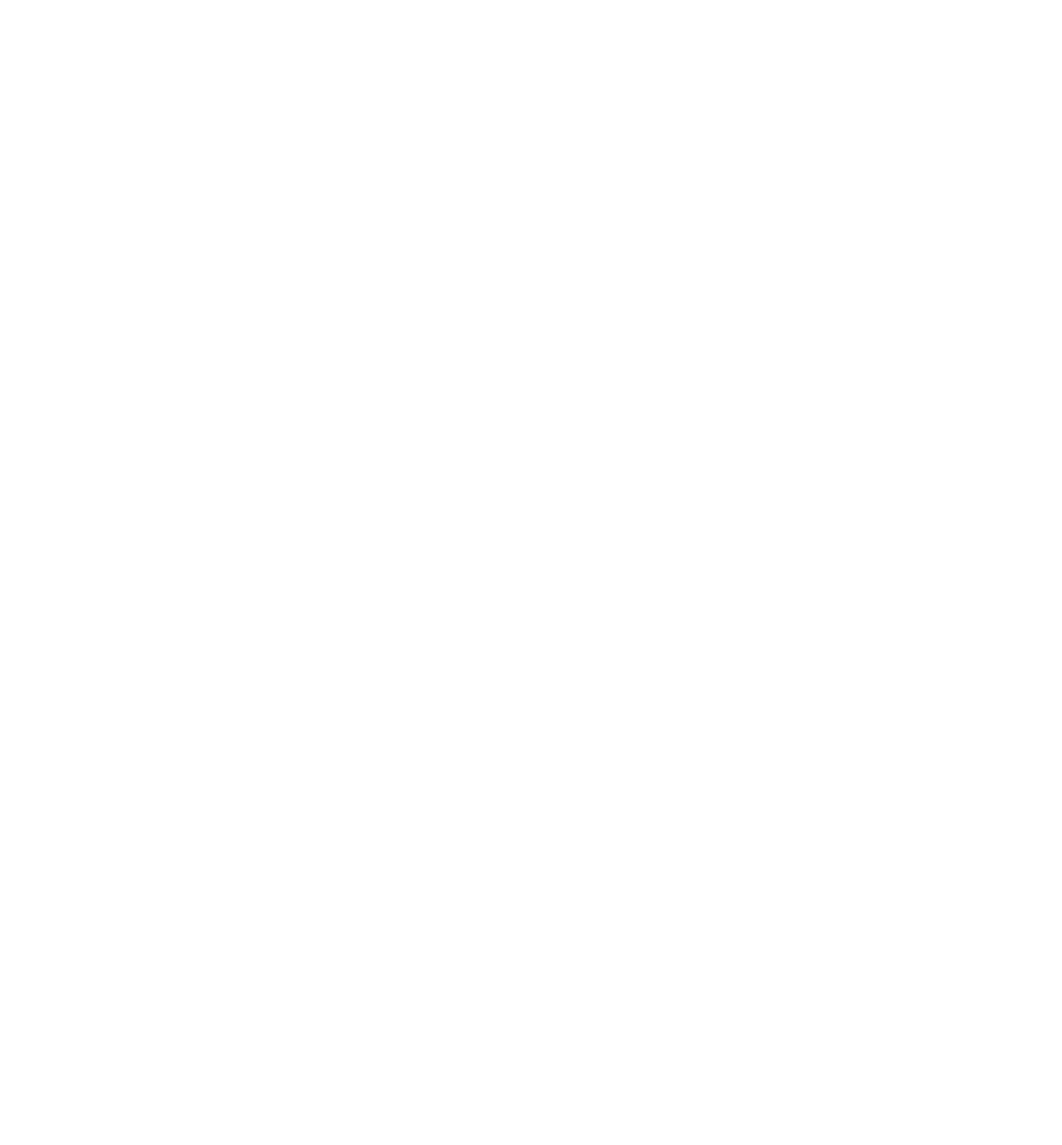
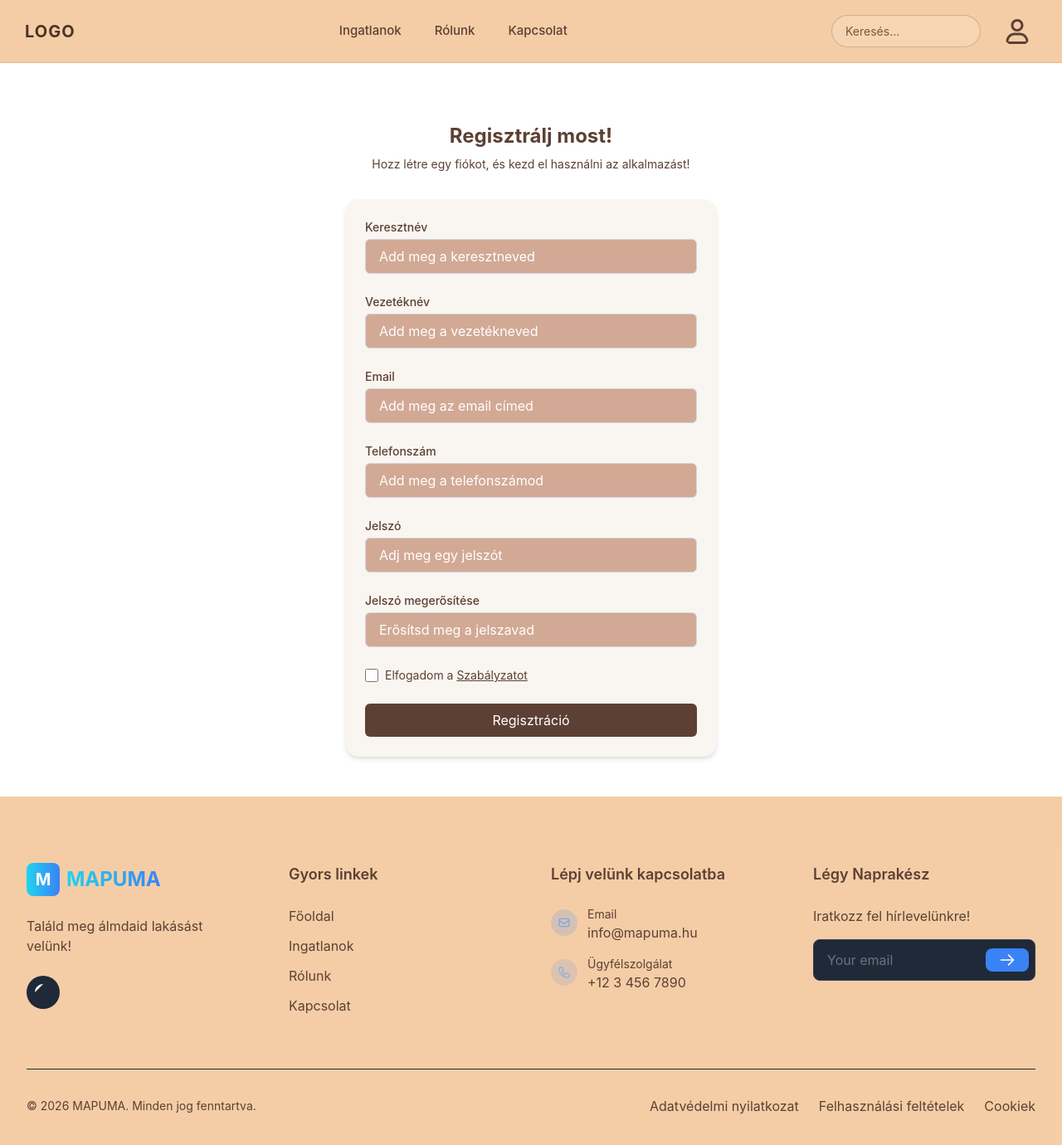
Before and after one commit to martonfalvai/szakdoga, a React (Create React App) app in the folder frontend/: page /register in a window 1280 px wide. Before the commit this address had no page. Shown: the top 1380 px of the page at 83% size. Before the commit the page ends 800 px from the top, so only its background shows below. Built offline with nearby package versions, Linux system fonts and the light colour scheme.

Commit message:
login register felület

```diff
--- a/frontend/src/App.tsx
+++ b/frontend/src/App.tsx
@@ -2,6 +2,7 @@ import { BrowserRouter, Routes, Route } from "react-router-dom";
 import MainLayout from "./Layouts/MainLayouts";
 import Home from "./Pages/Home";
 import Login from "./Pages/Login";
+import Register from "./Pages/Register";
 
 const App = () => (
   <BrowserRouter>
@@ -12,6 +13,7 @@ const App = () => (
         <Route path="about" element={<div>Rólunk oldal</div>} />
         <Route path="contact" element={<div>Kapcsolat oldal</div>} />
         <Route path="login" element={<Login />}/>
+        <Route path="register" element={<Register/>} />
       </Route>
     </Routes>
   </BrowserRouter>
--- a/frontend/src/Pages/Login.tsx
+++ b/frontend/src/Pages/Login.tsx
@@ -1,5 +1,4 @@
 import React, { useState } from "react";
-import styles from "./Login.module.css";
 
 const Login: React.FC = () => {
   const [email, setEmail] = useState("");
@@ -8,94 +7,93 @@ const Login: React.FC = () => {
   const handleSubmit = (e: React.FormEvent) => {
     e.preventDefault();
     console.log("Login attempt:", { email, password });
-    // valami login logika
+    alert(`Bejelentkezés: Email: ${email}, Jelszó: ${password}`);
   };
 
   return (
-    <div className="flex min-h-full flex-col justify-center px-6 py-12 lg:px-8">
-    <div className="sm:mx-auto sm:w-full sm:max-w-sm">
+    <div className="relative flex min-h-screen items-center justify-center bg-white px-4 py-12">
+      <div className="w-full max-w-md z-10">
+        <div className="text-center mb-8">
           <img
+            src="https://tailwindcss.com/plus-assets/img/logos/mark.svg?color=indigo&shade=600"
             alt="Your Company"
-        src="https://tailwindcss.com/plus-assets/img/logos/mark.svg?color=indigo&shade=600"
-        className="mx-auto h-10 w-auto dark:hidden"
+            className="mx-auto h-10 w-auto"
           />
-      <img
-        alt="Your Company"
-        src="https://tailwindcss.com/plus-assets/img/logos/mark.svg?color=indigo&shade=500"
-        className="mx-auto h-10 w-auto not-dark:hidden"
-      />
-      <h2 className="mt-10 text-center text-2xl/9 font-bold tracking-tight text-gray-900 dark:text-white">
-        Sign in to your account
+          <h2 className="mt-6 text-2xl font-bold text-[#5c4033]">
+            Jelentkezz be!
           </h2>
+          <p className="mt-2 text-sm text-[#5c4033]">
+            Lépj be a fiókodba, és folytasd a kalandot!
+          </p>
         </div>
 
-    <div className="mt-10 sm:mx-auto sm:w-full sm:max-w-sm">
-      <form action="#" method="POST" className="space-y-6">
+        <form
+          onSubmit={handleSubmit}
+          className="space-y-6 bg-[#f9f5f1] p-6 rounded-2xl shadow-md"
+        >
           <div>
-          <label htmlFor="email" className="block text-sm/6 font-medium text-gray-900 dark:text-gray-100">
-            Email address
+            <label
+              htmlFor="email"
+              className="block text-sm font-medium text-[#5c4033] mb-1"
+            >
+              Email
             </label>
-          <div className="mt-2">
             <input
+              type="email"
               id="email"
-              name="email"
-              type="email"
               required
-              autoComplete="email"
-              className="block w-full rounded-md bg-white px-3 py-1.5 text-base text-gray-900 outline-1 -outline-offset-1 outline-gray-300 placeholder:text-gray-400 focus:outline-2 focus:-outline-offset-2 focus:outline-indigo-600 sm:text-sm/6 dark:bg-white/5 dark:text-white dark:outline-white/10 dark:placeholder:text-gray-500 dark:focus:outline-indigo-500"
+              value={email}
+              onChange={(e) => setEmail(e.target.value)}
+              placeholder="Add meg az email címed"
+              className="w-full px-4 py-2 rounded-md bg-[#d2a995] text-[#5c4033] placeholder-white border border-gray-300 focus:outline-none focus:ring-2 focus:ring-[#5c4033]"
             />
-          </div>
           </div>
 
           <div>
             <div className="flex items-center justify-between">
-            <label htmlFor="password" className="block text-sm/6 font-medium text-gray-900 dark:text-gray-100">
-              Password
+              <label
+                htmlFor="password"
+                className="block text-sm font-medium text-[#5c4033] mb-1"
+              >
+                Jelszó
               </label>
-            <div className="text-sm">
               <a
-                href="#"
-                className="font-semibold text-indigo-600 hover:text-indigo-500 dark:text-indigo-400 dark:hover:text-indigo-300"
+                href="/forgot-password"
+                className="text-sm font-semibold text-[#5c4033] hover:opacity-80"
               >
-                Forgot password?
+                Elfelejtetted a jelszót?
               </a>
             </div>
-          </div>
-          <div className="mt-2">
             <input
+              type="password"
               id="password"
-              name="password"
-              type="password"
               required
-              autoComplete="current-password"
-              className="block w-full rounded-md bg-white px-3 py-1.5 text-base text-gray-900 outline-1 -outline-offset-1 outline-gray-300 placeholder:text-gray-400 focus:outline-2 focus:-outline-offset-2 focus:outline-indigo-600 sm:text-sm/6 dark:bg-white/5 dark:text-white dark:outline-white/10 dark:placeholder:text-gray-500 dark:focus:outline-indigo-500"
+              value={password}
+              onChange={(e) => setPassword(e.target.value)}
+              placeholder="••••••••"
+              className="w-full mt-2 px-4 py-2 rounded-md bg-[#d2a995] text-[#5c4033] placeholder-white border border-gray-300 focus:outline-none focus:ring-2 focus:ring-[#5c4033]"
             />
           </div>
-        </div>
 
-        <div>
           <button
             type="submit"
-            className="flex w-full justify-center rounded-md bg-indigo-600 px-3 py-1.5 text-sm/6 font-semibold text-white shadow-xs hover:bg-indigo-500 focus-visible:outline-2 focus-visible:outline-offset-2 focus-visible:outline-indigo-600 dark:bg-indigo-500 dark:shadow-none dark:hover:bg-indigo-400 dark:focus-visible:outline-indigo-500"
+            className="w-full py-2 rounded-md bg-[#5c4033] text-white font-semibold hover:opacity-90 focus:outline-none focus:ring-2 focus:ring-[#5c4033]"
           >
-            Sign in
+            Bejelentkezés
           </button>
-        </div>
         </form>
 
-      <p className="mt-10 text-center text-sm/6 text-gray-500 dark:text-gray-400">
-        Not a member?{' '}
+        <p className="mt-6 text-center text-sm text-[#5c4033]">
+          Még nem regisztráltál?{" "}
           <a
-          href="#"
-          className="font-semibold text-indigo-600 hover:text-indigo-500 dark:text-indigo-400 dark:hover:text-indigo-300"
+            href="/register"
+            className="font-semibold text-[#5c4033] hover:opacity-80"
           >
-          Start a 14 day free trial
+            Próbáld ki 14 napig ingyen!
           </a>
         </p>
       </div>
     </div>
-
-
   );
 };
 
--- /dev/null
+++ b/frontend/src/Pages/Register.tsx
@@ -0,0 +1,164 @@
+import React, { useState } from "react";
+
+const Register: React.FC = () => {
+  const [firstName, setFirstName] = useState("");
+  const [lastName, setLastName] = useState("");
+  const [email, setEmail] = useState("");
+  const [phone, setPhone] = useState("");
+  const [password, setPassword] = useState("");
+  const [confirmPassword, setConfirmPassword] = useState("");
+  const [terms, setTerms] = useState(false);
+
+  const handleSubmit = (e: React.FormEvent) => {
+    e.preventDefault();
+
+    // Egyszerű validáció
+    if (!firstName || !lastName || !email || !phone || !password || !confirmPassword) {
+      alert("Minden mező kitöltése kötelező!");
+      return;
+    }
+
+    if (password !== confirmPassword) {
+      alert("A jelszavak nem egyeznek!");
+      return;
+    }
+
+    if (!terms) {
+      alert("El kell fogadnod a szabályzatot!");
+      return;
+    }
+
+    console.log("Registration successful:", { firstName, lastName, email, phone });
+    alert("Sikeres regisztráció!");
+  };
+
+  return (
+    <div className="relative flex min-h-screen items-center justify-center bg-white px-4 py-12">
+      <div className="w-full max-w-md z-10">
+        <div className="text-center mb-8">
+          <h2 className="mt-6 text-2xl font-bold text-[#5c4033]">
+            Regisztrálj most!
+          </h2>
+          <p className="mt-2 text-sm text-[#5c4033]">
+            Hozz létre egy fiókot, és kezd el használni az alkalmazást!
+          </p>
+        </div>
+
+        <form onSubmit={handleSubmit} className="space-y-6 bg-[#f9f5f1] p-6 rounded-2xl shadow-md">
+          <div>
+            <label htmlFor="firstName" className="block text-sm font-medium text-[#5c4033] mb-1">
+              Keresztnév
+            </label>
+            <input
+              type="text"
+              id="firstName"
+              value={firstName}
+              onChange={(e) => setFirstName(e.target.value)}
+              placeholder="Add meg a keresztneved"
+              className="w-full px-4 py-2 rounded-md bg-[#d2a995] text-[#5c4033] placeholder-white border border-gray-300 focus:outline-none focus:ring-2 focus:ring-[#5c4033]"
+              required
+            />
+          </div>
+
+          <div>
+            <label htmlFor="lastName" className="block text-sm font-medium text-[#5c4033] mb-1">
+              Vezetéknév
+            </label>
+            <input
+              type="text"
+              id="lastName"
+              value={lastName}
+              onChange={(e) => setLastName(e.target.value)}
+              placeholder="Add meg a vezetékneved"
+              className="w-full px-4 py-2 rounded-md bg-[#d2a995] text-[#5c4033] placeholder-white border border-gray-300 focus:outline-none focus:ring-2 focus:ring-[#5c4033]"
+              required
+            />
+          </div>
+
+          <div>
+            <label htmlFor="email" className="block text-sm font-medium text-[#5c4033] mb-1">
+              Email
+            </label>
+            <input
+              type="email"
+              id="email"
+              value={email}
+              onChange={(e) => setEmail(e.target.value)}
+              placeholder="Add meg az email címed"
+              className="w-full px-4 py-2 rounded-md bg-[#d2a995] text-[#5c4033] placeholder-white border border-gray-300 focus:outline-none focus:ring-2 focus:ring-[#5c4033]"
+              required
+            />
+          </div>
+
+          <div>
+            <label htmlFor="phone" className="block text-sm font-medium text-[#5c4033] mb-1">
+              Telefonszám
+            </label>
+            <input
+              type="tel"
+              id="phone"
+              value={phone}
+              onChange={(e) => setPhone(e.target.value)}
+              placeholder="Add meg a telefonszámod"
+              className="w-full px-4 py-2 rounded-md bg-[#d2a995] text-[#5c4033] placeholder-white border border-gray-300 focus:outline-none focus:ring-2 focus:ring-[#5c4033]"
+              required
+            />
+          </div>
+
+          <div>
+            <label htmlFor="password" className="block text-sm font-medium text-[#5c4033] mb-1">
+              Jelszó
+            </label>
+            <input
+              type="password"
+              id="password"
+              value={password}
+              onChange={(e) => setPassword(e.target.value)}
+              placeholder="Adj meg egy jelszót"
+              className="w-full px-4 py-2 rounded-md bg-[#d2a995] text-[#5c4033] placeholder-white border border-gray-300 focus:outline-none focus:ring-2 focus:ring-[#5c4033]"
+              required
+            />
+          </div>
+
+          <div>
+            <label htmlFor="confirmPassword" className="block text-sm font-medium text-[#5c4033] mb-1">
+              Jelszó megerősítése
+            </label>
+            <input
+              type="password"
+              id="confirmPassword"
+              value={confirmPassword}
+              onChange={(e) => setConfirmPassword(e.target.value)}
+              placeholder="Erősítsd meg a jelszavad"
+              className="w-full px-4 py-2 rounded-md bg-[#d2a995] text-[#5c4033] placeholder-white border border-gray-300 focus:outline-none focus:ring-2 focus:ring-[#5c4033]"
+              required
+            />
+          </div>
+
+          <div className="flex items-center">
+            <input
+              type="checkbox"
+              id="terms"
+              checked={terms}
+              onChange={(e) => setTerms(e.target.checked)}
+              className="h-4 w-4 text-[#5c4033] border-gray-300 rounded focus:ring-[#5c4033]"
+              required
+            />
+            <label htmlFor="terms" className="ml-2 text-sm text-[#5c4033]">
+              Elfogadom a <a href="#" className="underline">Szabályzatot</a>
+            </label>
+          </div>
+
+          <button
+            type="submit"
+            className="w-full bg-[#5c4033] text-white py-2 rounded-md hover:opacity-90 focus:outline-none focus:ring-2 focus:ring-[#5c4033]"
+          >
+            Regisztráció
+          </button>
+        </form>
+      </div>
+    </div>
+  );
+};
+
+export default Register;
--- a/frontend/src/components/Footer/Footer.module.css
+++ b/frontend/src/components/Footer/Footer.module.css
@@ -5,7 +5,7 @@
 }
 
 .footer {
-    background: rgba(242, 197, 151, 0.85);
+    background: #f2c597d9;
     color: #fff;
     text-align: center;
     padding: 20px 0;
--- a/frontend/src/components/Footer/Footer.tsx
+++ b/frontend/src/components/Footer/Footer.tsx
@@ -6,16 +6,7 @@ const Footer: React.FC = () => {
   const orbRef = useRef<HTMLDivElement>(null);
   const [year, setYear] = useState<number>(new Date().getFullYear());
 
-  useEffect(() => {
-    const handleMouseMove = (e: MouseEvent) => {
-      if (orbRef.current) {
-        orbRef.current.style.left = `${e.clientX}px`;
-        orbRef.current.style.top = `${e.clientY}px`;
-      }
-    };
-    window.addEventListener("mousemove", handleMouseMove);
-    return () => window.removeEventListener("mousemove", handleMouseMove);
-  }, []);
+
 
   const footerLinks = [
     { label: "Adatvédelmi nyilatkozat", to: "/privacy" },
@@ -24,13 +15,9 @@ const Footer: React.FC = () => {
   ];
 
   return (
-    <footer className="relative bg-gradient-to-br from-gray-900 to-gray-800 text-white overflow-hidden">
+    <footer className=" bg-[#f2c597d9] text-white overflow-hidden">
       {/* Animated background */}
-      <div className="absolute top-0 left-0 w-full h-full overflow-hidden opacity-20">
-        <div className="absolute top-20 left-10 w-32 h-32 bg-blue-500 rounded-full filter blur-3xl animate-float1"></div>
-        <div className="absolute top-40 right-20 w-40 h-40 bg-purple-500 rounded-full filter blur-3xl animate-float2"></div>
-        <div className="absolute bottom-10 left-1/2 w-48 h-48 bg-cyan-500 rounded-full filter blur-3xl animate-float3"></div>
-      </div>
+      <div className="absolute top-0 left-0 w-full h-full overflow-hidden opacity-20"></div>
 
       {/* Main content */}
       <div className="relative max-w-7xl mx-auto px-6 py-16 sm:py-20 lg:px-8">
@@ -45,7 +32,7 @@ const Footer: React.FC = () => {
                 MAPUMA
               </h2>
             </div>
-            <p className="text-gray-300 mb-6">
+            <p className="text-[#5c4033] mb-6">
               Találd meg álmdaid lakásást velünk!
             </p>
 
@@ -70,20 +57,22 @@ const Footer: React.FC = () => {
 
           {/* Quick links */}
           <div>
-            <h3 className="text-lg font-semibold mb-6">Gyors linkek</h3>
+            <h3 className="text-lg text-[#5c4033] font-semibold mb-6">
+              Gyors linkek
+            </h3>
             <ul className="space-y-3">
               <li>
                 <Link
                   to="/"
-                  className="text-gray-300 hover:text-white hover:pl-2 transition-all duration-300 flex items-center"
+                  className="text-[#5c4033] hover:text-white hover:pl-2 transition-all duration-300 flex items-center"
                 >
-                  Home
+                  Főoldal
                 </Link>
               </li>
               <li>
                 <Link
                   to="/apartments"
-                  className="text-gray-300 hover:text-white hover:pl-2 transition-all duration-300 flex items-center"
+                  className="text-[#5c4033] hover:text-white hover:pl-2 transition-all duration-300 flex items-center"
                 >
                   Ingatlanok
                 </Link>
@@ -91,7 +80,7 @@ const Footer: React.FC = () => {
               <li>
                 <Link
                   to="/about"
-                  className="text-gray-300 hover:text-white hover:pl-2 transition-all duration-300 flex items-center"
+                  className="text-[#5c4033] hover:text-white hover:pl-2 transition-all duration-300 flex items-center"
                 >
                   Rólunk
                 </Link>
@@ -99,7 +88,7 @@ const Footer: React.FC = () => {
               <li>
                 <Link
                   to="/contact"
-                  className="text-gray-300 hover:text-white hover:pl-2 transition-all duration-300 flex items-center"
+                  className="text-[#5c4033] hover:text-white hover:pl-2 transition-all duration-300 flex items-center"
                 >
                   Kapcsolat
                 </Link>
@@ -109,7 +98,9 @@ const Footer: React.FC = () => {
 
           {/* Contact info */}
           <div>
-            <h3 className="text-lg font-semibold mb-6">Lépj velünk kapcsolatba</h3>
+            <h3 className="text-lg text-[#5c4033] font-semibold mb-6">
+              Lépj velünk kapcsolatba
+            </h3>
             <ul className="space-y-4">
               <li className="flex items-start">
                 <div className="flex-shrink-0 mt-1">
@@ -130,10 +121,10 @@ const Footer: React.FC = () => {
                   </div>
                 </div>
                 <div className="ml-3">
-                  <p className="text-sm text-gray-300">Email</p>
+                  <p className="text-sm text-[#5c4033]">Email</p>
                   <a
                     href="mailto:manueljosedala@hotmail.com"
-                    className="text-white hover:text-blue-400 transition"
+                    className="text-[#5c4033] hover:text-[#c3846a] transition"
                   >
                     info@mapuma.hu
                   </a>
@@ -141,7 +132,10 @@ const Footer: React.FC = () => {
               </li>
               <li className="flex items-start">
                 <div className="flex-shrink-0 mt-1">
-                  <div className="w-8 h-8 bg-blue-500/20 rounded-full flex items-center justify-center animate-pulse" style={{animationDelay: "0.2s"}}>
+                  <div
+                    className="w-8 h-8 bg-blue-500/20 rounded-full flex items-center justify-center animate-pulse"
+                    style={{ animationDelay: "0.2s" }}
+                  >
                     <svg
                       className="w-4 h-4 text-blue-400"
                       fill="none"
@@ -158,10 +152,10 @@ const Footer: React.FC = () => {
                   </div>
                 </div>
                 <div className="ml-3">
-                  <p className="text-sm text-gray-300">Ügyfélszolgálat</p>
+                  <p className="text-sm text-[#5c4033]">Ügyfélszolgálat</p>
                   <a
                     href="tel:+244941540352"
-                    className="text-white hover:text-blue-400 transition"
+                    className="text-[#5c4033] hover:text-[#c3846a] transition"
                   >
                     +12 3 456 7890
                   </a>
@@ -172,10 +166,10 @@ const Footer: React.FC = () => {
 
           {/* Newsletter */}
           <div>
-            <h3 className="text-lg font-semibold mb-6">Stay Updated</h3>
-            <p className="text-gray-300 mb-4">
-              Iratkozz fel hírlevelünkre!
-            </p>
+            <h3 className="text-lg text-[#5c4033] font-semibold mb-6">
+              Légy Naprakész
+            </h3>
+            <p className="text-[#5c4033] mb-4">Iratkozz fel hírlevelünkre!</p>
             <form className="mt-4">
               <div className="relative">
                 <input
@@ -208,28 +202,31 @@ const Footer: React.FC = () => {
 
         {/* Bottom section */}
         <div className="mt-16 pt-8 border-t border-gray-800 flex flex-col md:flex-row justify-between items-center">
-          <p className="text-gray-400 text-sm mb-4 md:mb-0">
+          <p className="text-[#5c4033] text-sm mb-4 md:mb-0">
             &copy; {year} MAPUMA. Minden jog fenntartva.
           </p>
           <div className="flex space-x-6">
-            <Link to="/privacy" className="text-gray-400 hover:text-white transition">
+            <Link
+              to="/privacy"
+              className="text-[#5c4033] hover:text-white transition"
+            >
               Adatvédelmi nyilatkozat
             </Link>
-            <Link to="/terms" className="text-gray-400 hover:text-white transition">
+            <Link
+              to="/terms"
+              className="text-[#5c4033] hover:text-white transition"
+            >
               Felhasználási feltételek
             </Link>
-            <Link to="/cookies" className="text-gray-400 hover:text-white transition">
+            <Link
+              to="/cookies"
+              className="text-[#5c4033] hover:text-white transition"
+            >
               Cookiek
             </Link>
           </div>
         </div>
       </div>
-
-      {/* Floating orb */}
-      <div
-        ref={orbRef}
-        className="orb absolute w-64 h-64 rounded-full bg-gradient-to-r from-blue-500/10 to-purple-500/10 filter blur-3xl pointer-events-none"
-      ></div>
     </footer>
   );
 };
--- a/frontend/src/components/Navbar/Navbar.module.css
+++ b/frontend/src/components/Navbar/Navbar.module.css
@@ -5,7 +5,7 @@
     backdrop-filter: blur(14px);
     -webkit-backdrop-filter: blur(14px);
 
-    background: rgba(242, 197, 151, 0.75);
+    background: #f2c597d9;
     border-bottom: 1px solid rgba(120, 90, 60, 0.15);
 
     z-index: 1000;
```
Lines whose indentation alone changed are shown as unchanged.
